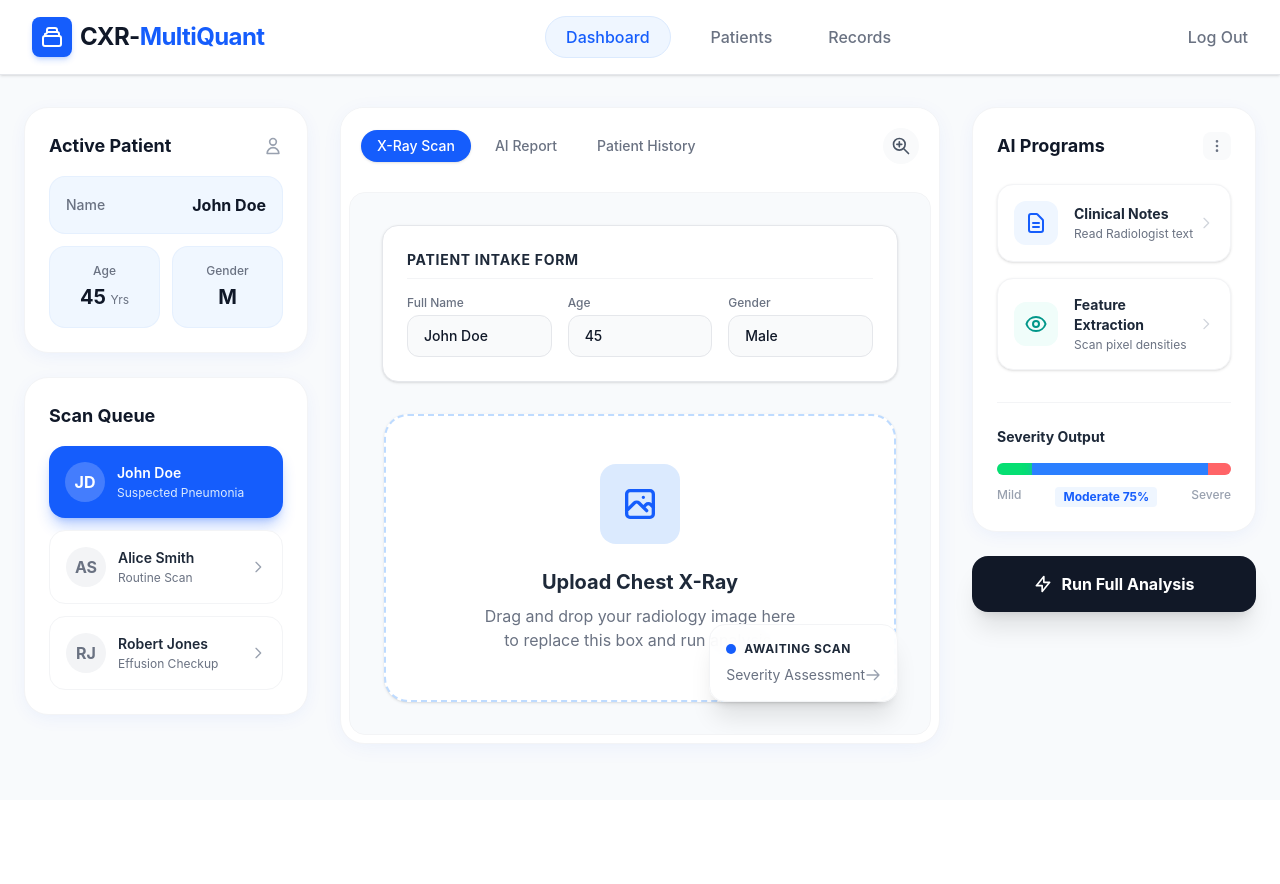
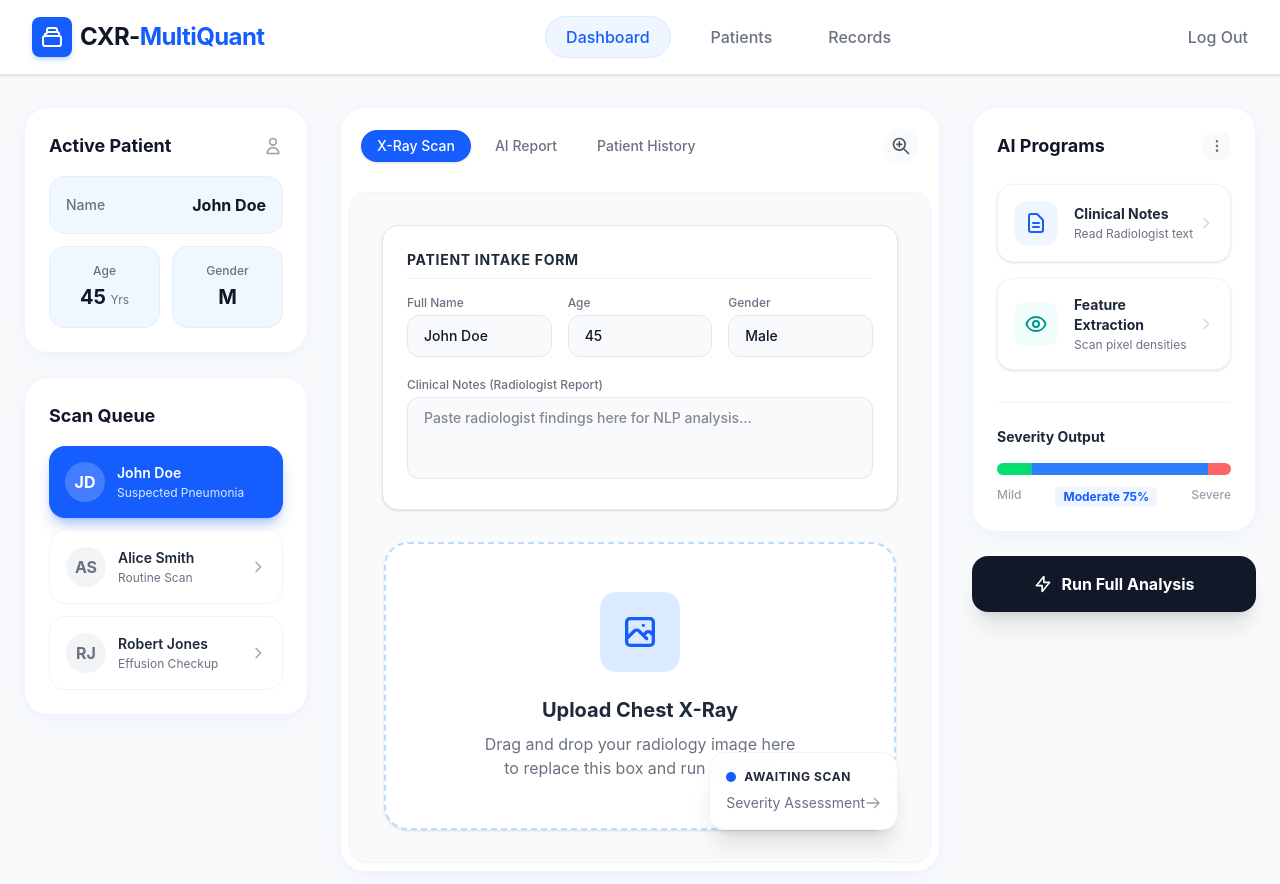
Before and after one commit to higgsboson1710/CXR-MultiQuant., a React app in the folder frontend/: page / in a window 1280 px wide. Both pictures are taken after a click on the button "Secure Sign In". Shown: the top 884 px of the page. Before the commit the page ends 800 px from the top, so only its background shows below. Built offline with nearby package versions, Linux system fonts and the light colour scheme; the HTML template or start-up script is replaced by a standard one.

Commit message:
addedd text box

```diff
--- a/frontend/src/App.jsx
+++ b/frontend/src/App.jsx
@@ -253,6 +253,16 @@ function App() {
                       </select>
                     </div>
                   </div>
+
+                  {/* NLP Text Input */}
+                  <div className="mt-5">
+                    <label className="block text-xs font-medium text-gray-500 mb-1">Clinical Notes (Radiologist Report)</label>
+                    <textarea
+                      className="w-full px-4 py-2.5 bg-gray-50 border border-gray-200 rounded-xl text-gray-900 focus:outline-none focus:ring-2 focus:ring-blue-500 transition-all text-sm font-medium resize-none"
+                      rows="3"
+                      placeholder="Paste radiologist findings here for NLP analysis..."
+                    ></textarea>
+                  </div>
                 </div>
 
                 {/* Image Upload */}
```
